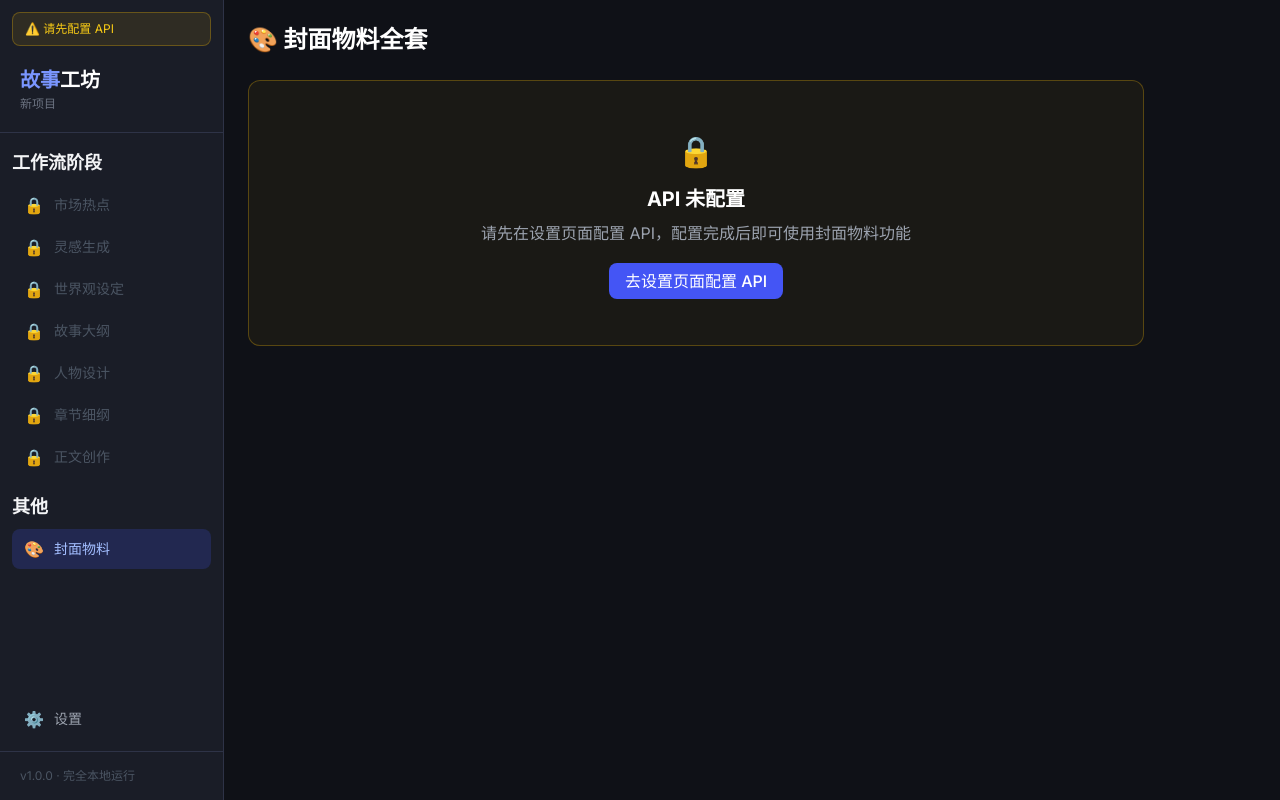
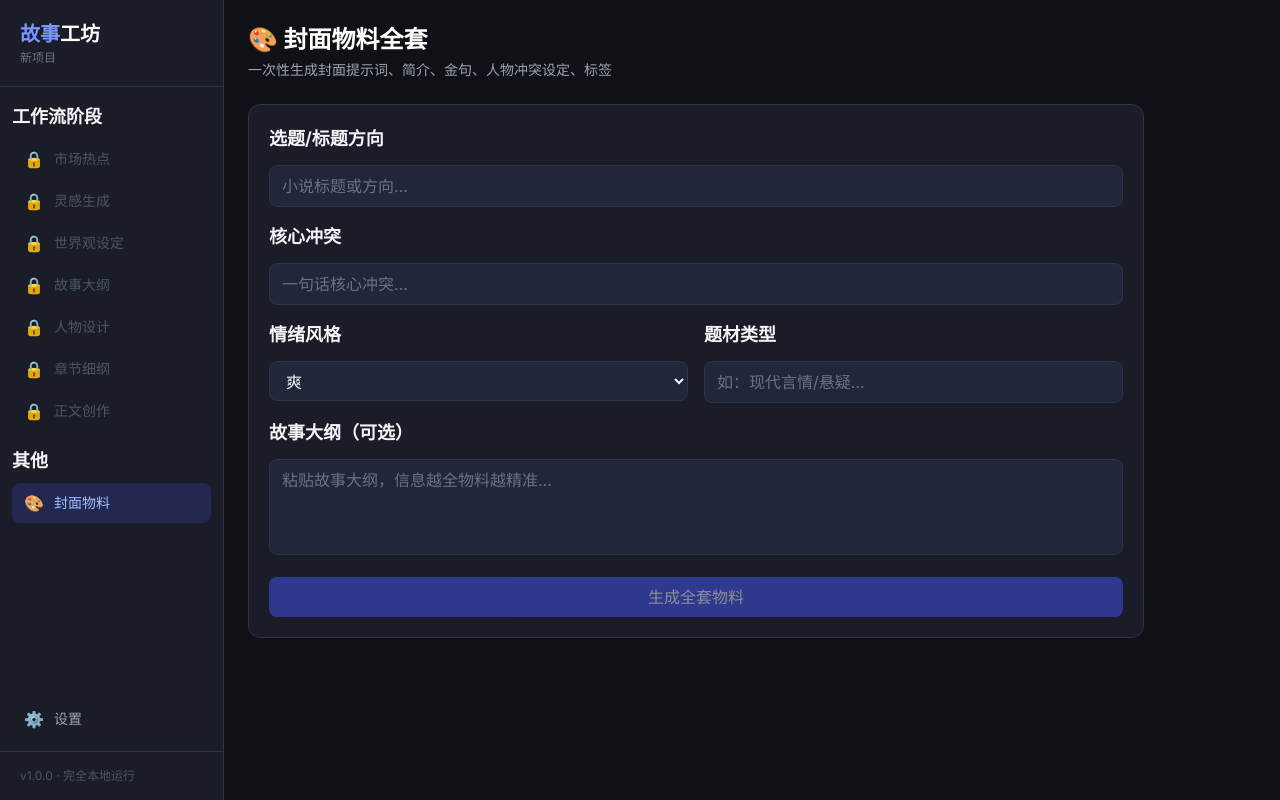
Before and after one commit to HappyChives/zhihu-novel--, a React (Vite) app: page /cover in a window 1280 px wide. Built offline with nearby package versions, Linux system fonts and the light colour scheme.

Commit message:
feat: remove all feature locks - all modules always accessible
- isApiConfigured always returns true in context
- All feature lock banners and guards removed from all components
- MiniMax default model set to MiniMax-M2.7

```diff
--- a/src/components/ChapterOutline/ChapterOutline.tsx
+++ b/src/components/ChapterOutline/ChapterOutline.tsx
@@ -4,7 +4,7 @@ import { buildChapterOutlinePrompt } from "../../prompts";
 import { MarkdownRenderer } from "../ui/MarkdownRenderer";
 
 export function ChapterOutline() {
-  const { config, isApiConfigured, project, setChapterOutline } = useApp();
+  const { config, project, setChapterOutline } = useApp();
 
   const [loading, setLoading] = useState(false);
   const [error, setError] = useState<string | null>(null);
@@ -25,7 +25,7 @@ export function ChapterOutline() {
     );
   }
 
-  const canGenerate = isApiConfigured && project.outline && project.characters?.length;
+  const canGenerate = !!(project.outline && project.characters?.length);
 
   const handleGenerate = async () => {
     if (!canGenerate) return;
@@ -97,12 +97,6 @@ export function ChapterOutline() {
         </p>
       </div>
 
-      {!isApiConfigured && (
-        <div className="card border-yellow-500/30 bg-yellow-500/5 mb-4">
-          <p className="text-yellow-400 text-center">⚠️ 请先在「设置」页面配置 API</p>
-        </div>
-      )}
-
       <div className="card mb-4">
         <p className="section-title">字数目标</p>
         <div className="flex gap-4 text-sm">
--- a/src/components/CharacterDesign/CharacterDesign.tsx
+++ b/src/components/CharacterDesign/CharacterDesign.tsx
@@ -24,7 +24,7 @@ function emptyCharacter(): Character {
 }
 
 export function CharacterDesign() {
-  const { config, isApiConfigured, project, setCharacters } = useApp();
+  const { config, project, setCharacters } = useApp();
 
   // Guard: no project loaded yet
   if (!project) {
@@ -52,7 +52,7 @@ export function CharacterDesign() {
     (i) => i.id === project.selectedInspirationId
   );
 
-  const canGenerate = isApiConfigured && selectedInspiration && project.worldSetting;
+  const canGenerate = !!(selectedInspiration && project.worldSetting);
 
   const handleGenerate = async () => {
     if (!canGenerate) return;
@@ -167,12 +167,6 @@ export function CharacterDesign() {
         </p>
       </div>
 
-      {!isApiConfigured && (
-        <div className="card border-yellow-500/30 bg-yellow-500/5 mb-4">
-          <p className="text-yellow-400 text-center">⚠️ 请先在「设置」页面配置 API</p>
-        </div>
-      )}
-
       {canGenerate && characters.length === 0 && !displayResult && (
         <button className="btn-primary w-full mb-4" onClick={handleGenerate} disabled={loading}>
           {loading ? "生成中..." : "✨ AI 生成人物设定"}
--- a/src/components/CoverMaterials/CoverMaterials.tsx
+++ b/src/components/CoverMaterials/CoverMaterials.tsx
@@ -4,7 +4,7 @@ import { useApp } from "../../lib/context";
 import { buildCoverPrompt } from "../../prompts";
 
 export function CoverMaterials() {
-  const { config, isApiConfigured } = useApp();
+  const { config } = useApp();
   const { call } = useLLM();
 
   const [topic, setTopic] = useState("");
@@ -14,24 +14,6 @@ export function CoverMaterials() {
   const [outline, setOutline] = useState("");
   const [result, setResult] = useState("");
   const [displayResult, setDisplayResult] = useState("");
-
-  if (!isApiConfigured) {
-    return (
-      <div className="max-w-4xl">
-        <div className="mb-6">
-          <h2 className="text-2xl font-bold text-white mb-1">🎨 封面物料全套</h2>
-        </div>
-        <div className="card border-yellow-500/30 bg-yellow-500/5">
-          <div className="text-center py-8">
-            <p className="text-3xl mb-4">🔒</p>
-            <h3 className="text-xl font-bold text-white mb-2">API 未配置</h3>
-            <p className="text-gray-400 mb-6">请先在设置页面配置 API，配置完成后即可使用封面物料功能</p>
-            <a href="/settings" className="btn-primary">去设置页面配置 API</a>
-          </div>
-        </div>
-      </div>
-    );
-  }
 
   const handleGenerate = async () => {
     if (!topic.trim() && !coreConflict.trim() && !outline.trim()) return;
--- a/src/components/DraftWriting/DraftWriting.tsx
+++ b/src/components/DraftWriting/DraftWriting.tsx
@@ -15,7 +15,7 @@ const POLISH_INTENTS: { value: PolishIntent; label: string }[] = [
 ];
 
 export function DraftWriting() {
-  const { config, isApiConfigured, project, setWritingProgress } = useApp();
+  const { config, project, setWritingProgress } = useApp();
 
   const [selectedChapter, setSelectedChapter] = useState(1);
   const [content, setContent] = useState("");
@@ -57,7 +57,6 @@ export function DraftWriting() {
   const targetWords = 9000;
 
   const handleAIGenerate = async () => {
-    if (!isApiConfigured) return;
     setLoading(true);
     setError(null);
 
@@ -93,7 +92,7 @@ export function DraftWriting() {
   };
 
   const handlePolish = async (intent: PolishIntent) => {
-    if (!isApiConfigured || !content.trim()) return;
+    if (!content.trim()) return;
     setPolishing(true);
     setError(null);
 
@@ -114,7 +113,7 @@ export function DraftWriting() {
   };
 
   const handleCheck = async () => {
-    if (!isApiConfigured || !content.trim()) return;
+    if (!content.trim()) return;
     setChecking(true);
     setChecks([]);
 
@@ -209,12 +208,6 @@ export function DraftWriting() {
         </div>
       </div>
 
-      {!isApiConfigured && (
-        <div className="card border-yellow-500/30 bg-yellow-500/5 mb-4">
-          <p className="text-yellow-400 text-center">⚠️ 请先在「设置」页面配置 API</p>
-        </div>
-      )}
-
       <div className="flex gap-4 h-[calc(100vh-200px)]">
         {/* 章节列表 */}
         <div className="w-32 flex-shrink-0">
@@ -264,7 +257,7 @@ export function DraftWriting() {
             <button
               className="btn-primary"
               onClick={handleAIGenerate}
-              disabled={loading || !isApiConfigured}
+              disabled={loading}
             >
               {loading ? "生成中..." : "✨ AI 续写"}
             </button>
@@ -278,7 +271,7 @@ export function DraftWriting() {
             <div className="relative group">
               <button
                 className="btn-secondary"
-                disabled={polishing || !isApiConfigured || !content.trim()}
+                disabled={polishing || !content.trim()}
               >
                 {polishing ? "润色中..." : "🛠 润色"}
               </button>
@@ -297,7 +290,7 @@ export function DraftWriting() {
             <button
               className="btn-secondary"
               onClick={handleCheck}
-              disabled={checking || !isApiConfigured || !content.trim()}
+              disabled={checking || !content.trim()}
             >
               {checking ? "检查中..." : "🔍 实时检查"}
             </button>
--- a/src/components/HotspotAnalysis/HotspotAnalysis.tsx
+++ b/src/components/HotspotAnalysis/HotspotAnalysis.tsx
@@ -5,7 +5,7 @@ import { MarkdownRenderer } from "../ui/MarkdownRenderer";
 import { useNavigate } from "react-router-dom";
 
 export function HotspotAnalysis() {
-  const { config, isApiConfigured, project, setHotspotData, setInspirations, advanceStage } = useApp();
+  const { config, project, setHotspotData, setInspirations, advanceStage } = useApp();
   const navigate = useNavigate();
 
   const [genre, setGenre] = useState("");
@@ -17,7 +17,6 @@ export function HotspotAnalysis() {
   const genres = ["不限", "现代言情", "古代言情", "悬疑推理", "都市职场", "校园", "玄幻奇幻"];
 
   const handleAnalyze = async () => {
-    if (!isApiConfigured) return;
     const { system, user } = buildHotspotAnalysisPrompt({
       genre: genre && genre !== "不限" ? genre : undefined,
     });
@@ -57,14 +56,6 @@ export function HotspotAnalysis() {
         </p>
       </div>
 
-      {!isApiConfigured && (
-        <div className="card border-yellow-500/30 bg-yellow-500/5 mb-4">
-          <p className="text-yellow-400 text-center">
-            ⚠️ 请先在「设置」页面配置 API，完成后返回此页面
-          </p>
-        </div>
-      )}
-
       <div className="card mb-4">
         <p className="section-title">题材方向（可选）</p>
         <p className="text-xs text-gray-500 mb-3">指定题材方向，分析结果将更加针对性</p>
@@ -86,7 +77,7 @@ export function HotspotAnalysis() {
         <button
           className="btn-primary w-full"
           onClick={handleAnalyze}
-          disabled={loading || !isApiConfigured}
+          disabled={loading}
         >
           {loading ? "分析中..." : "开始热点分析"}
         </button>
--- a/src/components/Inspiration/Inspiration.tsx
+++ b/src/components/Inspiration/Inspiration.tsx
@@ -8,7 +8,7 @@ const MOOD_OPTIONS = ["虐", "甜", "爽", "悬疑", "搞笑", "治愈"];
 const GENRE_OPTIONS = ["现代言情", "古代言情", "悬疑推理", "都市职场", "校园", "玄幻奇幻", "不限"];
 
 export function Inspiration() {
-  const { config, isApiConfigured, project, setInspirations, selectInspiration } = useApp();
+  const { config, project, setInspirations, selectInspiration } = useApp();
 
   const [genre, setGenre] = useState(project?.hotspotData ? "" : "不限");
   const [mood, setMood] = useState("爽");
@@ -22,7 +22,6 @@ export function Inspiration() {
   const [rawResult, setRawResult] = useState("");
 
   const handleGenerate = async () => {
-    if (!isApiConfigured) return;
     const { system, user } = buildInspirationPrompt({
       hotspotData: project?.hotspotData,
       genre: genre && genre !== "不限" ? genre : undefined,
@@ -108,14 +107,6 @@ export function Inspiration() {
         </p>
       </div>
 
-      {!isApiConfigured && (
-        <div className="card border-yellow-500/30 bg-yellow-500/5 mb-4">
-          <p className="text-yellow-400 text-center">
-            ⚠️ 请先在「设置」页面配置 API
-          </p>
-        </div>
-      )}
-
       {project?.hotspotData && (
         <div className="card mb-4 border-primary-500/20">
           <p className="text-xs text-gray-500 mb-1">基于热点分析</p>
@@ -174,7 +165,7 @@ export function Inspiration() {
         <button
           className="btn-primary w-full"
           onClick={handleGenerate}
-          disabled={loading || !isApiConfigured}
+          disabled={loading}
         >
           {loading ? "生成中..." : "生成灵感"}
         </button>
--- a/src/components/Layout/Sidebar.tsx
+++ b/src/components/Layout/Sidebar.tsx
@@ -56,18 +56,12 @@ const STATUS_ICON: Record<StageStatus, string> = {
 };
 
 export function Sidebar() {
-  const { project, isApiConfigured } = useApp();
+  const { project } = useApp();
   const currentStage = project?.stage;
   const projectName = project?.name || "新项目";
 
   return (
     <aside className="w-56 bg-dark-surface border-r border-dark-border flex flex-col">
-      {/* API 未配置警告 */}
-      {!isApiConfigured && (
-        <div className="mx-3 mt-3 px-3 py-2 bg-yellow-500/10 border border-yellow-500/30 rounded-lg">
-          <p className="text-xs text-yellow-400">⚠️ 请先配置 API</p>
-        </div>
-      )}
       {/* Logo / Project info */}
       <div className="px-5 py-5 border-b border-dark-border">
         <h1 className="text-xl font-bold text-white">
--- a/src/components/OutlineGen/OutlineGen.tsx
+++ b/src/components/OutlineGen/OutlineGen.tsx
@@ -4,7 +4,7 @@ import { buildOutlinePrompt } from "../../prompts";
 import { MarkdownRenderer } from "../ui/MarkdownRenderer";
 
 export function OutlineGen() {
-  const { config, isApiConfigured, project, setOutline } = useApp();
+  const { config, project, setOutline } = useApp();
 
   const [loading, setLoading] = useState(false);
   const [error, setError] = useState<string | null>(null);
@@ -29,7 +29,7 @@ export function OutlineGen() {
     (i) => i.id === project.selectedInspirationId
   );
 
-  const canGenerate = isApiConfigured && selectedInspiration && project.worldSetting;
+  const canGenerate = !!(selectedInspiration && project.worldSetting);
 
   const handleGenerate = async () => {
     if (!canGenerate || !selectedInspiration) return;
@@ -119,12 +119,6 @@ export function OutlineGen() {
         </p>
       </div>
 
-      {!isApiConfigured && (
-        <div className="card border-yellow-500/30 bg-yellow-500/5 mb-4">
-          <p className="text-yellow-400 text-center">⚠️ 请先在「设置」页面配置 API</p>
-        </div>
-      )}
-
       <div className="card mb-4 border-primary-500/20">
         <p className="text-xs text-gray-500 mb-1">选定灵感</p>
         <p className="text-white font-medium">{selectedInspiration.title}</p>
--- a/src/components/WorldSetting/WorldSetting.tsx
+++ b/src/components/WorldSetting/WorldSetting.tsx
@@ -4,7 +4,7 @@ import { buildWorldSettingPrompt } from "../../prompts";
 import { MarkdownRenderer } from "../ui/MarkdownRenderer";
 
 export function WorldSetting() {
-  const { config, isApiConfigured, project, setWorldSetting } = useApp();
+  const { config, project, setWorldSetting } = useApp();
 
   const [loading, setLoading] = useState(false);
   const [error, setError] = useState<string | null>(null);
@@ -22,7 +22,7 @@ export function WorldSetting() {
     (i) => i.id === project?.selectedInspirationId
   );
 
-  const canGenerate = isApiConfigured && selectedInspiration;
+  const canGenerate = !!selectedInspiration;
 
   const handleGenerate = async () => {
     if (!canGenerate || !selectedInspiration) return;
@@ -105,12 +105,6 @@ export function WorldSetting() {
           基于选定灵感，设计故事的「底座-社会结构-文明」三层世界观
         </p>
       </div>
-
-      {!isApiConfigured && (
-        <div className="card border-yellow-500/30 bg-yellow-500/5 mb-4">
-          <p className="text-yellow-400 text-center">⚠️ 请先在「设置」页面配置 API</p>
-        </div>
-      )}
 
       {selectedInspiration && (
         <div className="card mb-4 border-primary-500/20">
--- a/src/components/WritingAssist/WritingAssist.tsx
+++ b/src/components/WritingAssist/WritingAssist.tsx
@@ -15,7 +15,7 @@ const POLISH_INTENTS: { value: PolishIntent; label: string }[] = [
 ];
 
 export function WritingAssist() {
-  const { config, isApiConfigured } = useApp();
+  const { config } = useApp();
   const { call } = useLLM();
 
   // 续写模式
@@ -33,29 +33,6 @@ export function WritingAssist() {
   const [polishDisplay, setPolishDisplay] = useState("");
 
   const [mode, setMode] = useState<"writing" | "polish">("writing");
-
-  // License 拦截
-  if (!isApiConfigured) {
-    return (
-      <div className="max-w-4xl">
-        <div className="mb-6">
-          <h2 className="text-2xl font-bold text-white mb-1">⚡ AI 写作助手</h2>
-        </div>
-        <div className="card border-yellow-500/30 bg-yellow-500/5">
-          <div className="text-center py-8">
-            <p className="text-3xl mb-4">🔒</p>
-            <h3 className="text-xl font-bold text-white mb-2">付费功能解锁</h3>
-            <p className="text-gray-400 mb-6">
-              AI 续写和润色功能需要激活 License Key
-            </p>
-            <a href="/settings" className="btn-primary">
-              去设置页面激活
-            </a>
-          </div>
-        </div>
-      </div>
-    );
-  }
 
   const handleWriting = async () => {
     if (!outline.trim()) return;
--- a/src/lib/context.tsx
+++ b/src/lib/context.tsx
@@ -232,7 +232,7 @@ export function AppProvider({ children }: { children: React.ReactNode }) {
     });
   }, [saveProject]);
 
-  const isApiConfigured = config.llm.model !== "" && config.llm.apiKey !== "";
+  const isApiConfigured = true; // 所有功能永久开放，无需锁定
 
   return (
     <AppContext.Provider
```
